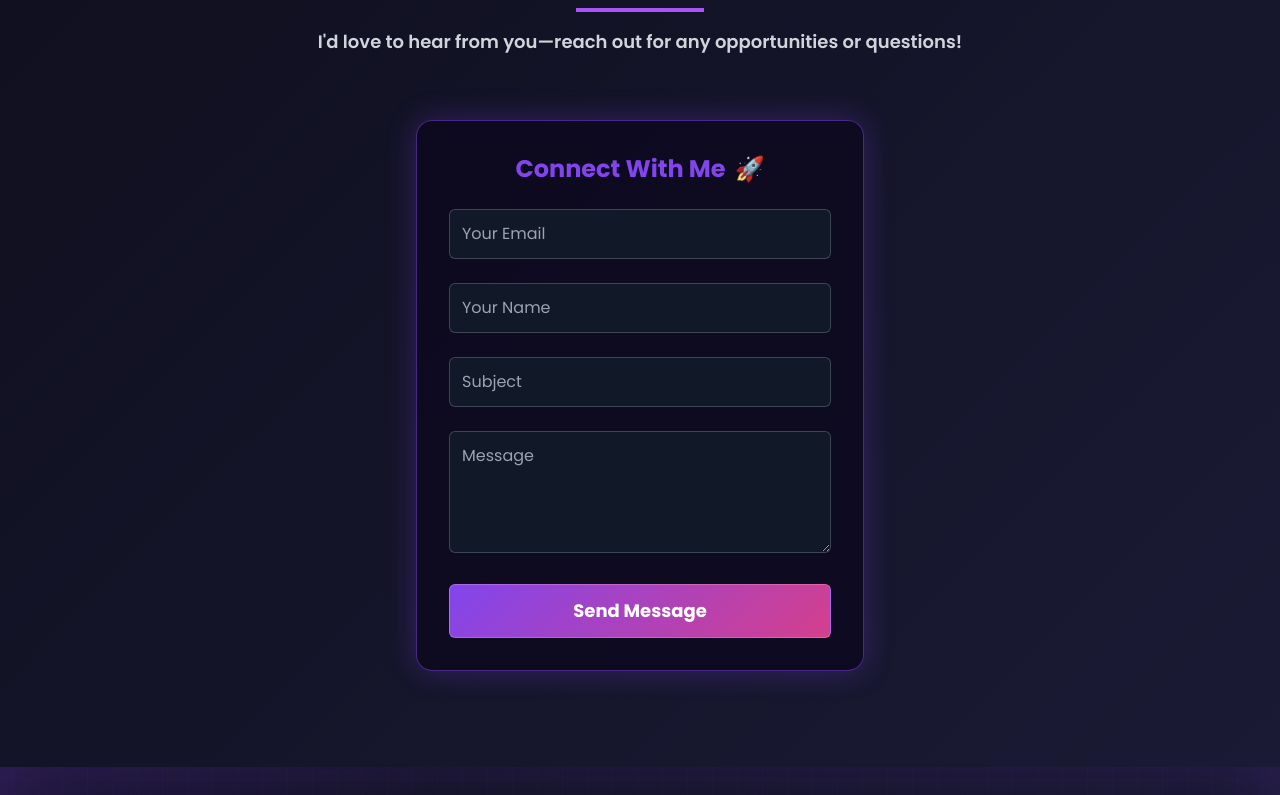
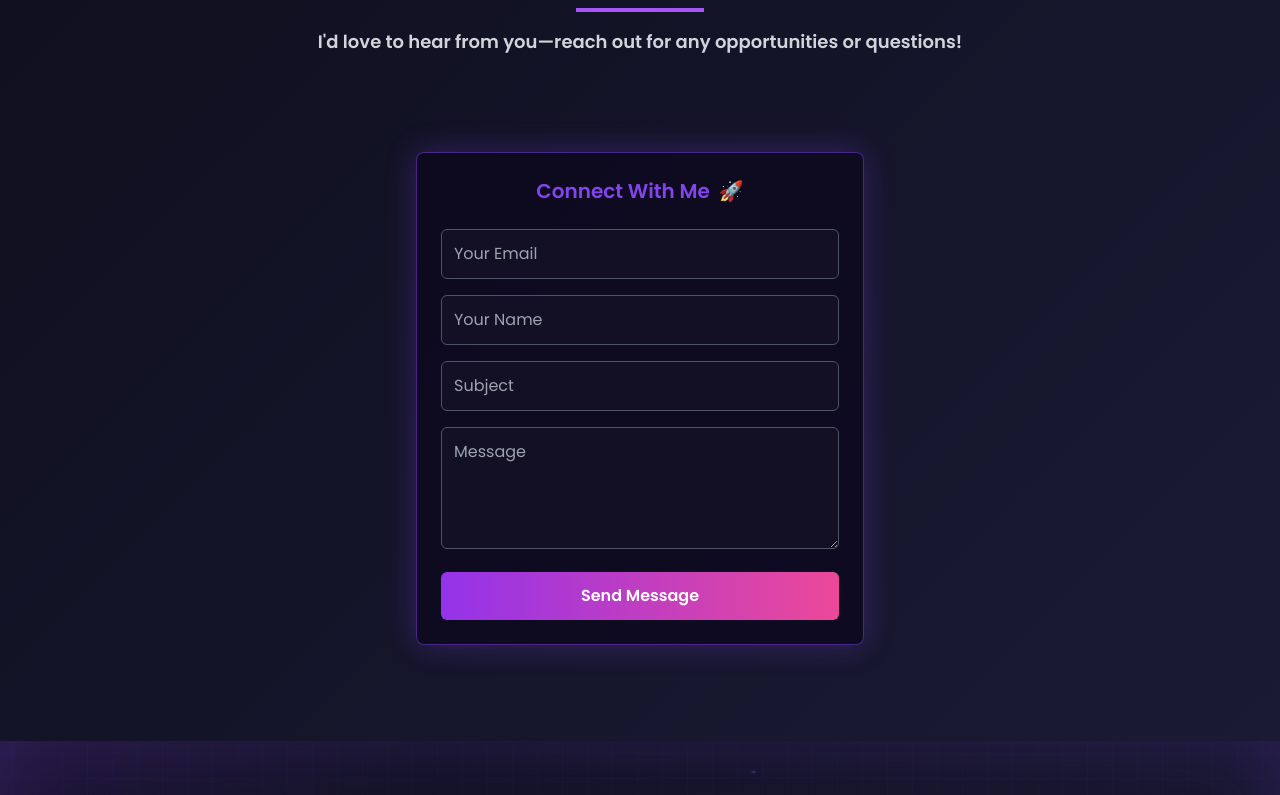
Before and after one commit to thesumitnayak/portfolio_sumit, a React (Vite) app: page / in a window 1280 px wide. Shown: the part 6200-6995 px from the top of the page. Built offline with nearby package versions, Linux system fonts and the light colour scheme.

Commit message:
Updated Project

```diff
--- a/src/components/Contact/Contact.jsx
+++ b/src/components/Contact/Contact.jsx
@@ -1,4 +1,4 @@
-import React, { useRef, useState } from "react";
+import React, { useRef, useState, useEffect } from "react";
 import emailjs from "@emailjs/browser";
 import { ToastContainer, toast } from "react-toastify";
 import "react-toastify/dist/ReactToastify.css";
@@ -13,6 +13,27 @@ const Contact = () => {
     message: ""
   });
 
+  // Add global style to disable tap highlight color
+  useEffect(() => {
+    // Create a style element
+    const style = document.createElement('style');
+
+    // Set its content to disable tap highlight color globally
+    style.textContent = `
+      * {
+        -webkit-tap-highlight-color: transparent !important;
+      }
+    `;
+
+    // Append it to the head
+    document.head.appendChild(style);
+
+    // Clean up on component unmount
+    return () => {
+      document.head.removeChild(style);
+    };
+  }, []);
+
   const handleInputChange = (e) => {
     setFormData({
       ...formData,
@@ -25,22 +46,21 @@ const Contact = () => {
 
     emailjs
       .sendForm(
-        "service_8odt96a",  // Replace with your EmailJS Service ID
-        "template_q5ybbbz",  // Replace with your EmailJS Template ID
+        "service_8odt96a",  // Your EmailJS Service ID
+        "template_q5ybbbz",  // Your EmailJS Template ID
         form.current,
-        "qCOCEGDLEy-jTc9p-"  // Replace with your EmailJS Public Key
+        "qCOCEGDLEy-jTc9p-"  // Your EmailJS Public Key
       )
       .then(
         () => {
           setIsSent(true);
-          form.current.reset(); // Reset form fields after sending
+          form.current.reset();
           setFormData({
             user_email: "",
             user_name: "",
             subject: "",
             message: ""
           });
-          // Custom toast with cyberpunk styling
           toast.success("Message sent successfully! ✅", {
             position: "top-right",
             autoClose: 3000,
@@ -81,18 +101,17 @@ const Contact = () => {
   return (
     <section
       id="contact"
-      className="py-24 px-4 md:px-8 lg:px-20 font-sans relative"
+      className="flex flex-col items-center justify-center py-24 px-[12vw] md:px-[7vw] lg:px-[20vw]"
       style={{
         background: 'linear-gradient(135deg, #0f0f1e 0%, #1a1a35 100%)',
       }}
     >
-      {/* Toast Container with custom styling */}
+      {/* Toast Container */}
       <ToastContainer />
 
-      {/* Section Title with simplified styling */}
+      {/* Section Title */}
       <div className="text-center mb-16">
-        <h2
-          className="text-4xl font-bold"
+        <h2 className="text-4xl font-bold text-white"
             style={{
               color: '#8245ec',
             }}
@@ -105,18 +124,15 @@ const Contact = () => {
         </p>
       </div>
 
-      {/* Contact Form with simplified styling */}
-      <div className="flex justify-center items-center">
-        <div
-          className="w-full max-w-md p-8 rounded-2xl"
+      {/* Contact Form */}
+      <div className="mt-8 w-full max-w-md p-6 rounded-lg shadow-lg border border-gray-700"
            style={{
              background: 'rgba(13, 8, 31, 0.8)',
              border: '1px solid rgba(130, 69, 236, 0.5)',
              boxShadow: '0 0 30px rgba(130, 69, 236, 0.3)',
            }}
       >
-          <h3
-            className="text-2xl font-bold text-center mb-6"
+        <h3 className="text-xl font-semibold text-white text-center mb-6"
             style={{
               color: '#8245ec',
             }}
@@ -124,8 +140,7 @@ const Contact = () => {
           Connect With Me <span className="ml-1">🚀</span>
         </h3>
 
-          <form ref={form} onSubmit={sendEmail} className="space-y-6">
-            <div className="relative">
+        <form ref={form} onSubmit={sendEmail} className="space-y-4">
           <input
             type="email"
             name="user_email"
@@ -133,17 +148,16 @@ const Contact = () => {
             onChange={handleInputChange}
             placeholder="Your Email"
             required
-                className="w-full p-3 rounded-md bg-gray-900 text-gray-200"
+            className="w-full p-3 rounded-md bg-[#131025] text-white border border-gray-600 focus:outline-none focus:border-purple-500"
             style={{
-                  border: '1px solid rgba(107, 114, 128, 0.5)',
-                  WebkitTapHighlightColor: 'transparent',
-                  outline: 'none',
-                  caretColor: 'white',
+              WebkitTapHighlightColor: "transparent",
+              WebkitAppearance: "none",
+              appearance: "none",
+              outline: "none",
+              caretColor: "white"
             }}
           />
-            </div>
 
-            <div className="relative">
           <input
             type="text"
             name="user_name"
@@ -151,17 +165,16 @@ const Contact = () => {
             onChange={handleInputChange}
             placeholder="Your Name"
             required
-                className="w-full p-3 rounded-md bg-gray-900 text-gray-200"
+            className="w-full p-3 rounded-md bg-[#131025] text-white border border-gray-600 focus:outline-none focus:border-purple-500"
             style={{
-                  border: '1px solid rgba(107, 114, 128, 0.5)',
-                  WebkitTapHighlightColor: 'transparent',
-                  outline: 'none',
-                  caretColor: 'white',
+              WebkitTapHighlightColor: "transparent",
+              WebkitAppearance: "none",
+              appearance: "none",
+              outline: "none",
+              caretColor: "white"
             }}
           />
-            </div>
 
-            <div className="relative">
           <input
             type="text"
             name="subject"
@@ -169,17 +182,16 @@ const Contact = () => {
             onChange={handleInputChange}
             placeholder="Subject"
             required
-                className="w-full p-3 rounded-md bg-gray-900 text-gray-200"
+            className="w-full p-3 rounded-md bg-[#131025] text-white border border-gray-600 focus:outline-none focus:border-purple-500"
             style={{
-                  border: '1px solid rgba(107, 114, 128, 0.5)',
-                  WebkitTapHighlightColor: 'transparent',
-                  outline: 'none',
-                  caretColor: 'white',
+              WebkitTapHighlightColor: "transparent",
+              WebkitAppearance: "none",
+              appearance: "none",
+              outline: "none",
+              caretColor: "white"
             }}
           />
-            </div>
 
-            <div className="relative">
           <textarea
             name="message"
             value={formData.message}
@@ -187,33 +199,31 @@ const Contact = () => {
             placeholder="Message"
             rows="4"
             required
-                className="w-full p-3 rounded-md bg-gray-900 text-gray-200"
+            className="w-full p-3 rounded-md bg-[#131025] text-white border border-gray-600 focus:outline-none focus:border-purple-500"
             style={{
-                  border: '1px solid rgba(107, 114, 128, 0.5)',
-                  WebkitTapHighlightColor: 'transparent',
-                  outline: 'none',
-                  caretColor: 'white',
+              WebkitTapHighlightColor: "transparent",
+              WebkitAppearance: "none",
+              appearance: "none",
+              outline: "none",
+              caretColor: "white"
             }}
           />
-            </div>
 
-            {/* Send Button with simplified styling */}
+          {/* Send Button */}
           <button
             type="submit"
-              className="w-full py-3 font-bold text-lg rounded-md"
+            className="w-full bg-gradient-to-r from-purple-600 to-pink-500 py-3 text-white font-semibold rounded-md hover:opacity-90 transition"
             style={{
-                background: 'linear-gradient(135deg, #8245ec 0%, #d53f8c 100%)',
-                color: 'white',
-                border: '1px solid rgba(255, 255, 255, 0.2)',
-                WebkitTapHighlightColor: 'transparent',
-                outline: 'none',
+              WebkitTapHighlightColor: "transparent",
+              WebkitAppearance: "none",
+              appearance: "none",
+              outline: "none"
             }}
           >
             Send Message
           </button>
         </form>
       </div>
-      </div>
     </section>
   );
 };
```
Lines whose indentation alone changed are shown as unchanged.
